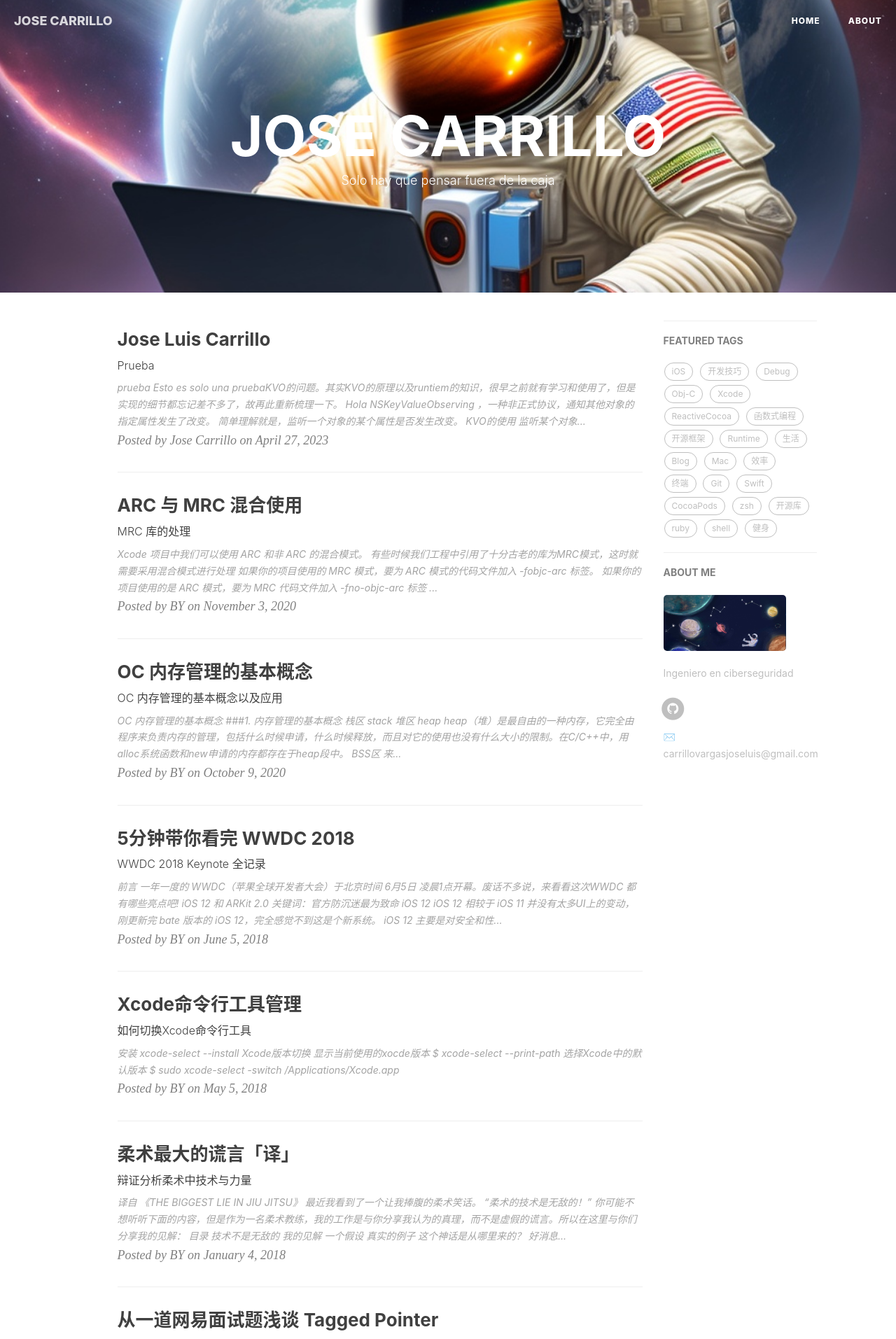
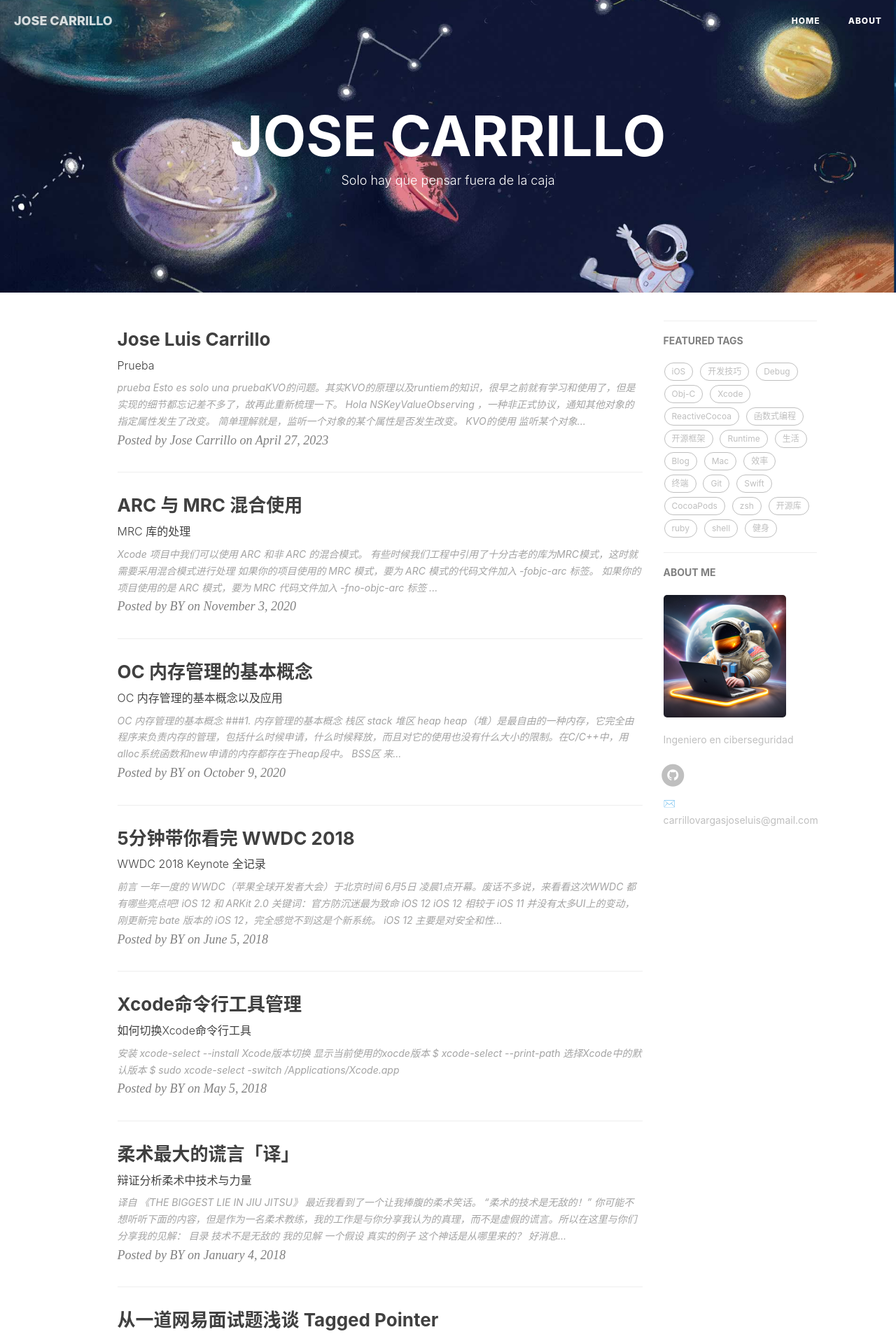
Before and after one commit to JoseLuisCarrilloVargas/joseluiscarrillovargas.github.io, a Jekyll site: the page built from index.html, in a window 1280 px wide. Shown: the top 1913 px of the page at 70% size. Built offline with Jekyll 4.4.1, drawn with Linux system fonts in a browser that asks for light colours; nearby versions of some CDN libraries; the list of posts is cut into pages by our own code; comment, search, counter and statistics services are not loaded.

Commit message:
Update _config.yml

```diff
--- a/_config.yml
+++ b/_config.yml
@@ -1,7 +1,7 @@
 # Site settings
 title: JOSE CARRILLO
 SEOTitle: JOSE CARRILLO
-header-img: img/Astronaut-.jpg
+header-img: img/Astronaut.jpg
 email: carrillovargasjoseluis@gmail.com
 description: "Solo hay que pensar fuera de la caja"
 keyword:
@@ -12,7 +12,7 @@
 # Sidebar settings
 sidebar: true                           # whether or not using Sidebar.
 sidebar-about-description: "Ingeniero en ciberseguridad"
-sidebar-avatar: /img/Astronaut.jpg     # use absolute URL, seeing it's used in both `/` and `/about/`
+sidebar-avatar: /img/Astronaut-.jpg     # use absolute URL, seeing it's used in both `/` and `/about/`
 
 
 
```
